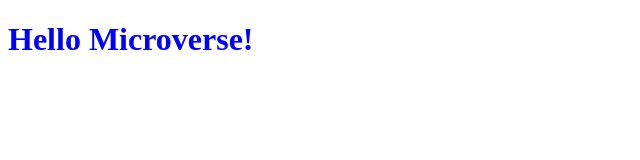
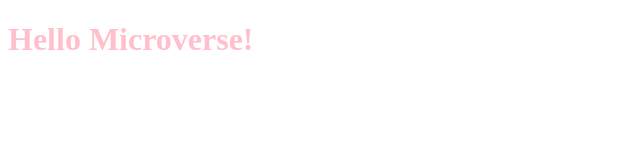
Before and after one commit to zayar-myo-oo/Hello-Microverse, a website: page index.html in a window 1280 px wide. Shown: the whole page, without its empty margins (0-640 px from the left). Drawn offline with Linux system fonts and the light colour scheme.

Commit message:
some style changes

```diff
--- a/style.css
+++ b/style.css
@@ -1,3 +1,4 @@
 .title {
-    color:blue;
-  }
+  color: pink;
+  /* stylelint-disable-next-line no-missing-end-of-source-newline */
+}
```
